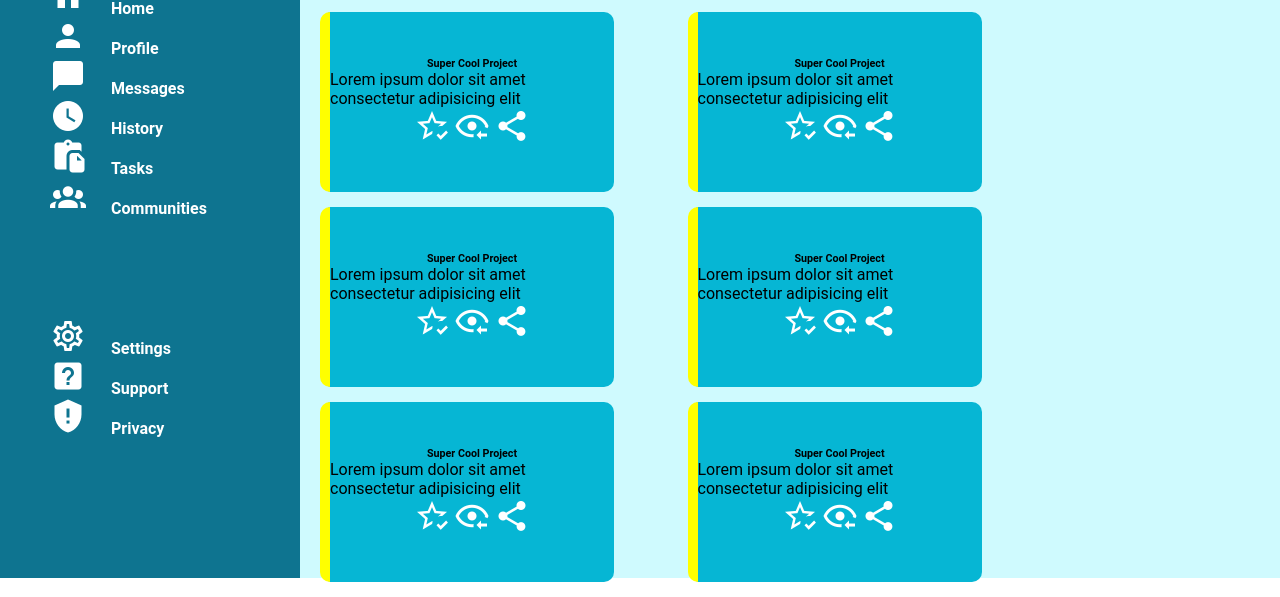
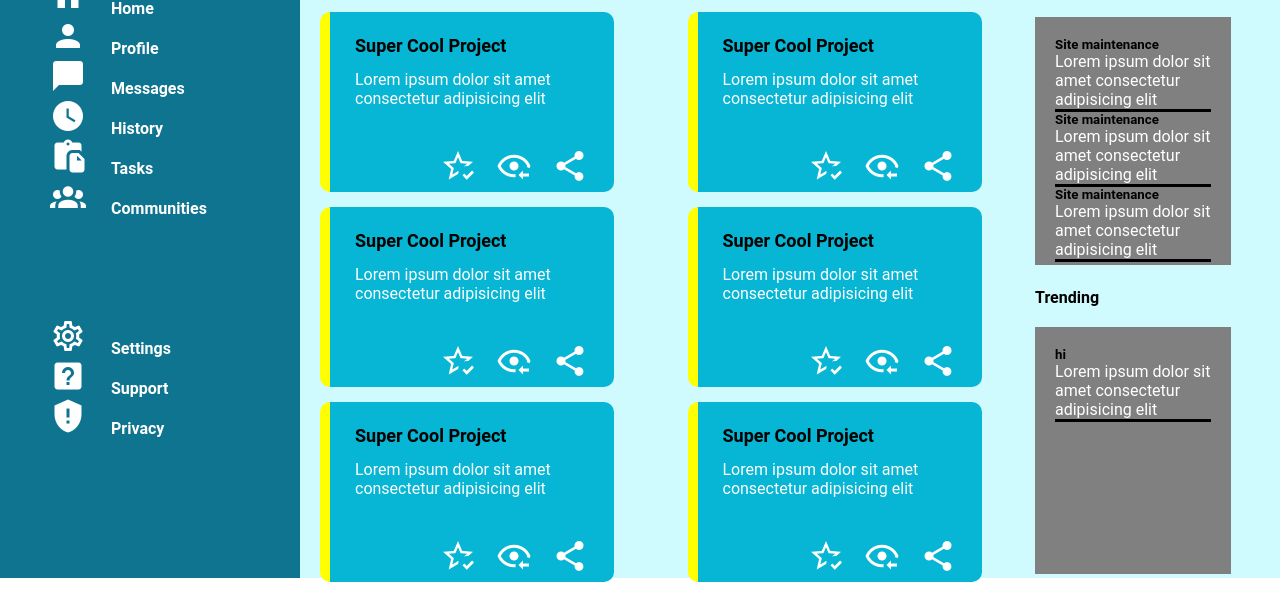
Before and after one commit to balazs-busak/admin-dashboard, a plain HTML site: page index.html in a window 1280 px wide. Shown: the part 222-819 px from the top of the page. Drawn offline with Linux system fonts and the light colour scheme.

Commit message:
side cards layout created

```diff
--- a/index.html
+++ b/index.html
@@ -58,27 +58,27 @@
                                 <h6>Super Cool Project</h6>
                                 <p>Lorem ipsum dolor sit amet consectetur adipisicing elit</p>
                                 <div class="card-icons">
-                                    <img src="./images/favourite.png" alt="Favourite-icon">
-                                    <img src="./images/view.png" alt="View-icon">
-                                    <img src="./images/share.png" alt="Share-icon">
+                                    <img class="mini-icons" src="./images/favourite.png" alt="Favourite-icon">
+                                    <img class="mini-icons" src="./images/view.png" alt="View-icon">
+                                    <img class="mini-icons" src="./images/share.png" alt="Share-icon">
                                 </div>
                             </div>
                             <div class="card">
                                 <h6>Super Cool Project</h6>
                                 <p>Lorem ipsum dolor sit amet consectetur adipisicing elit</p>
                                 <div class="card-icons">
-                                    <img src="./images/favourite.png" alt="Favourite-icon">
-                                    <img src="./images/view.png" alt="View-icon">
-                                    <img src="./images/share.png" alt="Share-icon">
+                                    <img class="mini-icons" src="./images/favourite.png" alt="Favourite-icon">
+                                    <img class="mini-icons" src="./images/view.png" alt="View-icon">
+                                    <img class="mini-icons" src="./images/share.png" alt="Share-icon">
                                 </div>
                             </div>
                             <div class="card">
                                 <h6>Super Cool Project</h6>
                                 <p>Lorem ipsum dolor sit amet consectetur adipisicing elit</p>
                                 <div class="card-icons">
-                                    <img src="./images/favourite.png" alt="Favourite-icon">
-                                    <img src="./images/view.png" alt="View-icon">
-                                    <img src="./images/share.png" alt="Share-icon">
+                                    <img class="mini-icons" src="./images/favourite.png" alt="Favourite-icon">
+                                    <img class="mini-icons" src="./images/view.png" alt="View-icon">
+                                    <img class="mini-icons" src="./images/share.png" alt="Share-icon">
                                 </div>
                             </div>
                         </div>
@@ -87,33 +87,59 @@
                                 <h6>Super Cool Project</h6>
                                 <p>Lorem ipsum dolor sit amet consectetur adipisicing elit</p>
                                 <div class="card-icons">
-                                    <img src="./images/favourite.png" alt="Favourite-icon">
-                                    <img src="./images/view.png" alt="View-icon">
-                                    <img src="./images/share.png" alt="Share-icon">
+                                    <img class="mini-icons" src="./images/favourite.png" alt="Favourite-icon">
+                                    <img class="mini-icons" src="./images/view.png" alt="View-icon">
+                                    <img class="mini-icons" src="./images/share.png" alt="Share-icon">
                                 </div>
                             </div>
                             <div class="card">
                                 <h6>Super Cool Project</h6>
                                 <p>Lorem ipsum dolor sit amet consectetur adipisicing elit</p>
                                 <div class="card-icons">
-                                    <img src="./images/favourite.png" alt="Favourite-icon">
-                                    <img src="./images/view.png" alt="View-icon">
-                                    <img src="./images/share.png" alt="Share-icon">
+                                    <img class="mini-icons" src="./images/favourite.png" alt="Favourite-icon">
+                                    <img class="mini-icons" src="./images/view.png" alt="View-icon">
+                                    <img class="mini-icons" src="./images/share.png" alt="Share-icon">
                                 </div>
                             </div>
                             <div class="card">
                                 <h6>Super Cool Project</h6>
                                 <p>Lorem ipsum dolor sit amet consectetur adipisicing elit</p>
                                 <div class="card-icons">
-                                    <img src="./images/favourite.png" alt="Favourite-icon">
-                                    <img src="./images/view.png" alt="View-icon">
-                                    <img src="./images/share.png" alt="Share-icon">
+                                    <img class="mini-icons" src="./images/favourite.png" alt="Favourite-icon">
+                                    <img class="mini-icons" src="./images/view.png" alt="View-icon">
+                                    <img class="mini-icons" src="./images/share.png" alt="Share-icon">
                                 </div>
                             </div>
                         </div>
                     </div>
                 </div>
-                <div class="side-cards">Hello</div>
+                <div class="side-cards">
+                    <div class="announcements">
+                        <h4>Announcements</h4>
+                        <div class="ann-container">
+                            <div class="side-card">
+                                <h5>Site maintenance</h5>
+                                <p class="small-text">Lorem ipsum dolor sit amet consectetur adipisicing elit</p>
+                            </div>
+                            <div class="side-card">
+                                <h5>Site maintenance</h5>
+                                <p class="small-text">Lorem ipsum dolor sit amet consectetur adipisicing elit</p>
+                            </div><div class="side-card">
+                                <h5>Site maintenance</h5>
+                                <p class="small-text">Lorem ipsum dolor sit amet consectetur adipisicing elit</p>
+                            </div>
+                        </div>
+                    </div>
+                    <div class="trending">
+                        <h4>Trending</h4>
+                        <div class="trend-container">
+                            <div class="side-card">
+                                <h5>hi</h5>
+                                <p class="small-text">Lorem ipsum dolor sit amet consectetur adipisicing elit</p>
+                            </div>
+                        </div>
+                    </div>
+                </div>
             </div>
         </div>
     </div>
--- a/style.css
+++ b/style.css
@@ -130,7 +130,7 @@ button:hover,
     display: flex;
     flex-direction: column;
     justify-content: center;
-    align-items: center;
+    align-items: flex-start;
     width: 80%;
     height: 180px;
     margin: 15px 0;
@@ -138,4 +138,46 @@ button:hover,
     background-color: var(--cyanmid);
     border-radius: 10px;
     border-left: yellow solid 10px;
+    padding-left: 25px;
 }
+
+.card-icons {
+    display: flex;
+    justify-content: flex-end;
+    align-items: center;
+    width: 90%;
+    gap: 20px;
+    margin-top: 40px;
+}
+
+.mini-icons:hover {
+    cursor: pointer;
+    -webkit-transform: scale(1.07);
+}
+
+h6 {
+    font-size: 18px;
+    margin: 14px 0;
+}
+
+p {
+    color: white;
+}
+
+.side-cards {
+    display: grid;
+    grid-template-rows: 50% 50%;
+}
+
+.ann-container,
+.trend-container {
+    height: 80%;
+    width: 80%;
+    background-color: grey;
+    margin-top: 20px;
+    padding: 20px;
+}
+
+.side-card {
+    border-bottom: black solid;
+}
```
Also changed, not shown: images/fr.png (added), images/hu.png (added), images/siss.png (added), images/tc.png (added).
